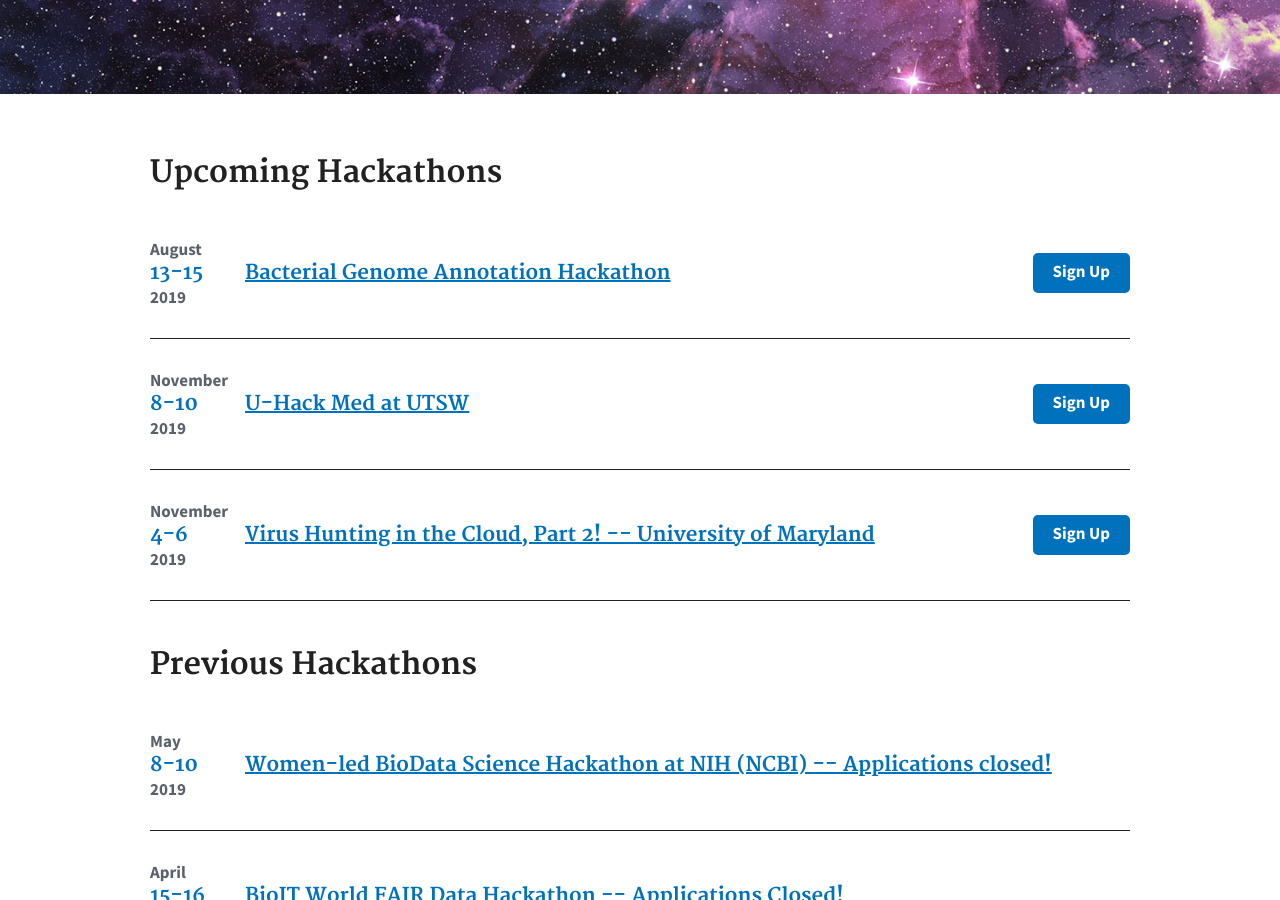
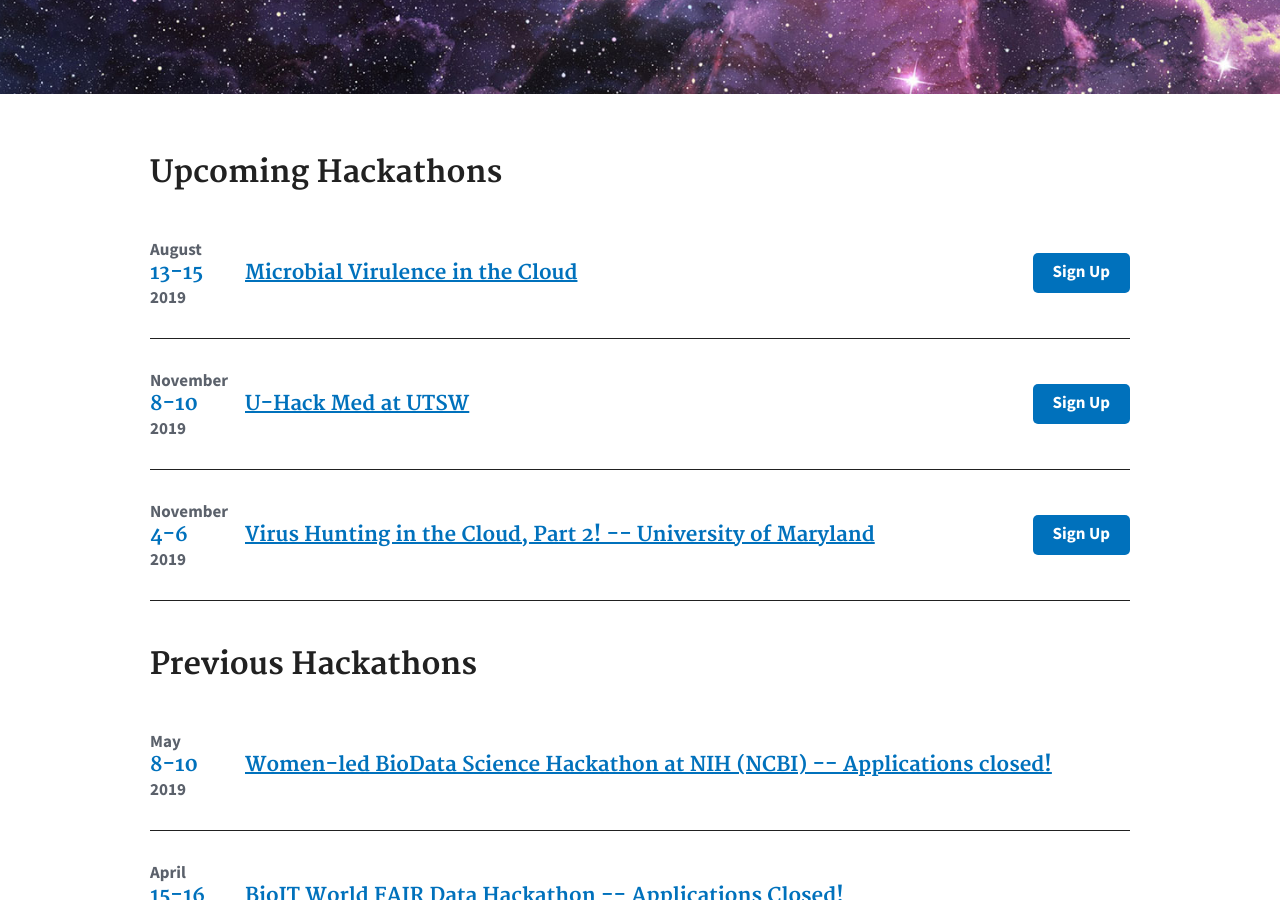
Before and after one commit to NCBI-Codeathons/ncbi-codeathons.github.io, a Jekyll site: the page built from index.md, in a window 1280 px wide and 900 px high, scrolled down 423 px. Built offline with Jekyll 4.4.1, drawn with Linux system fonts in a browser that asks for light colours.

Commit message:
Update upcoming-hackathon.yml

```diff
--- a/_data/upcoming-hackathon.yml
+++ b/_data/upcoming-hackathon.yml
@@ -1,7 +1,7 @@
 - month: "August"
   day: "13-15"
   year: "2019"
-  title: "Bacterial Genome Annotation Hackathon"
+  title: "Microbial Virulence in the Cloud"
   link: "https://support.nlm.nih.gov/microvb_hackathon/"
 
 - month: "November"
```
